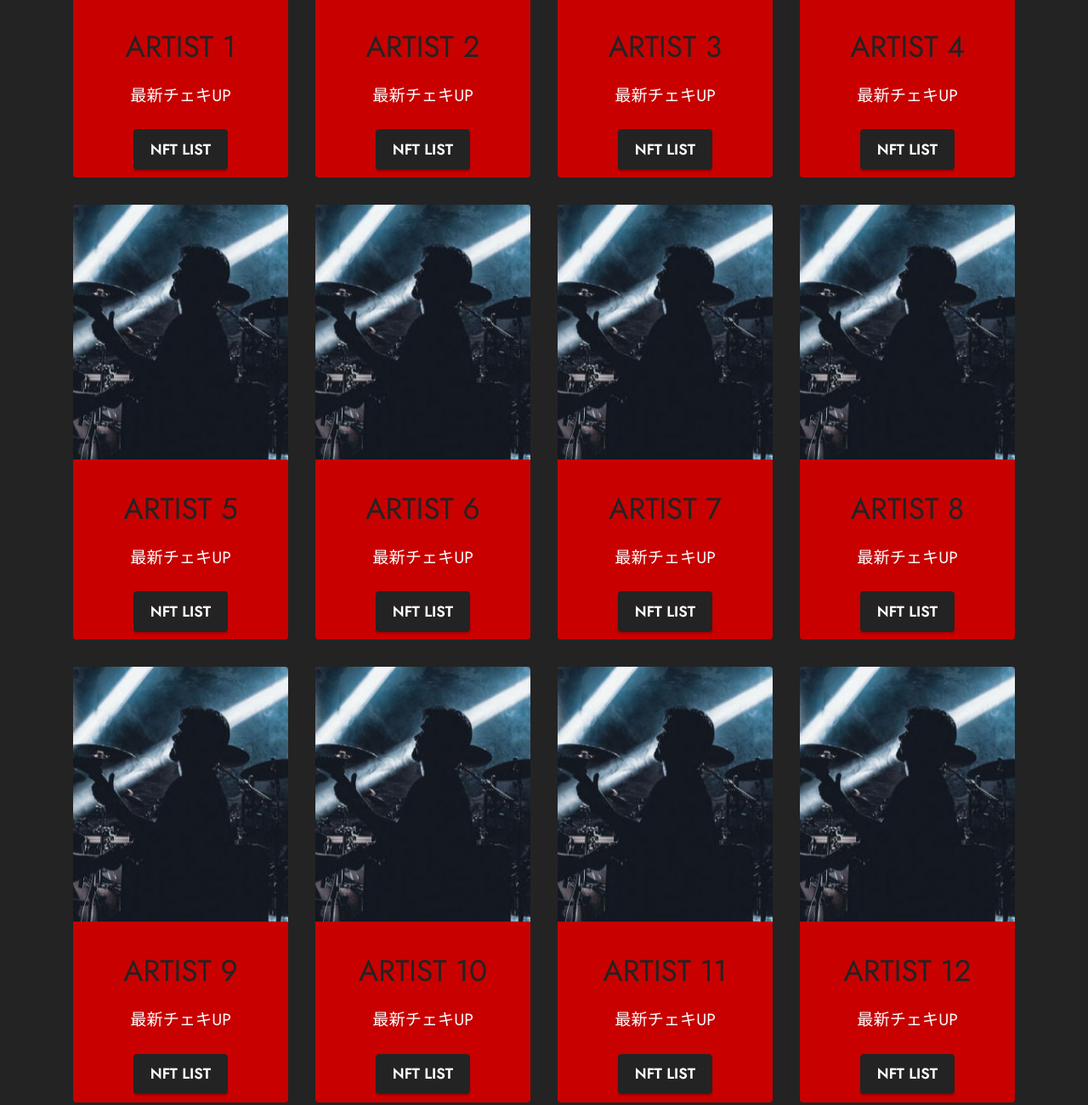
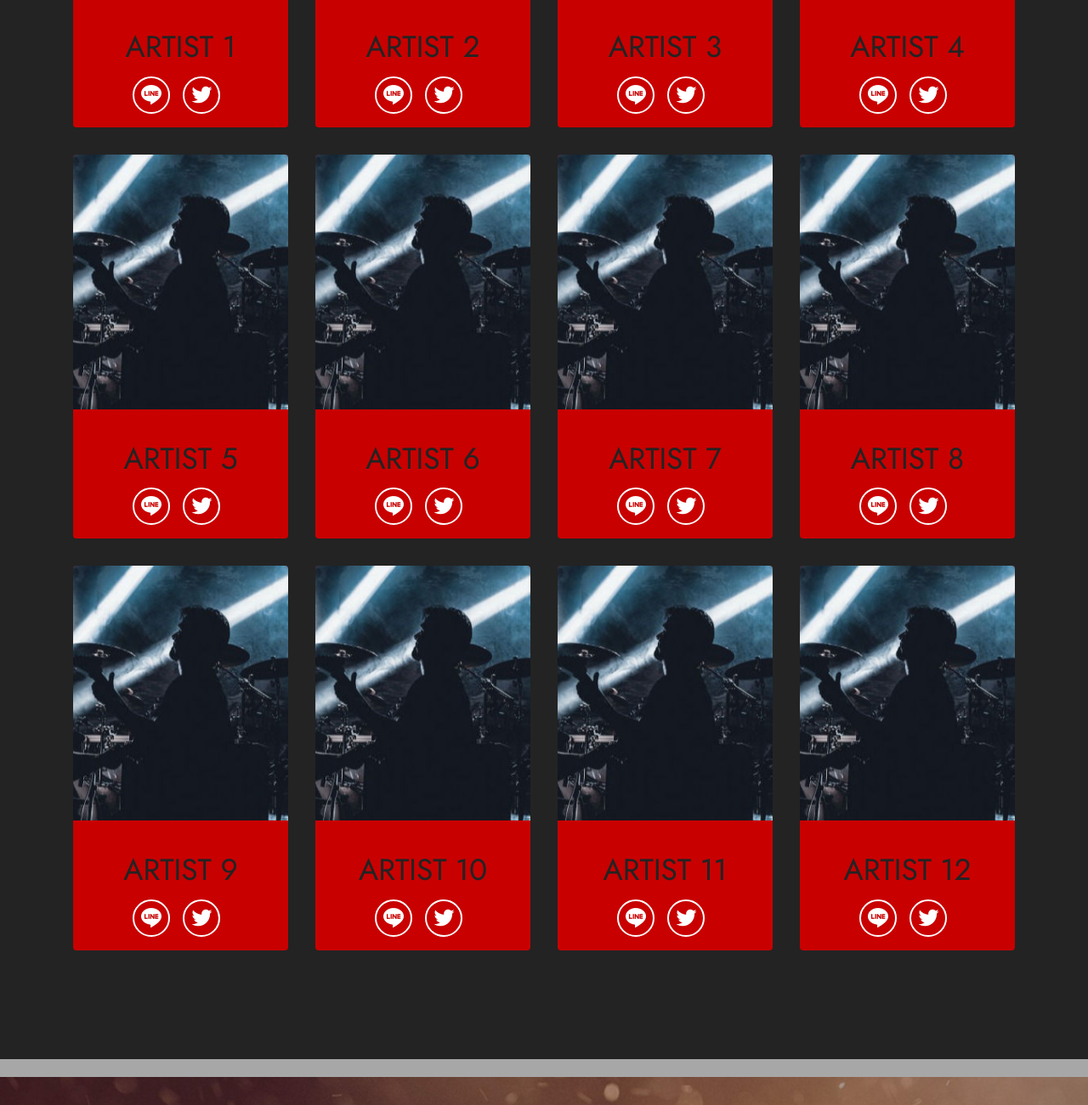
Before and after one commit to mljbando/visunavi_lp, a plain HTML site: page index.html in a window 1280 px wide. Shown: the part 2111-3412 px from the top of the page at 85% size. Drawn offline with Linux system fonts and the light colour scheme; files whose address does not match are found by name.

Commit message:
ソース修正

```diff
--- a/index.html
+++ b/index.html
@@ -229,10 +229,21 @@
                         <img src="assets/images/mbr-317x317.jpg" alt="" title="" data-slide-to="0" data-bs-slide-to="0">
                     </div>
                     <div class="item-content">
-                        <h5 class="item-title mbr-fonts-style display-5"><a href="http://www.visunavi.com/artist/" class="text-black" target="_blank">ARTIST 1</a></h5>
+                        <h5 class="item-title mbr-fonts-style display-5"><a href="http://www.visunavi.com/artistnftlist_sample/" class="text-black" target="_blank">ARTIST 1</a></h5>
 
-                        <p class="mbr-text mbr-fonts-style mt-3 display-7">最新チェキUP</p>
-                    <div class="mbr-section-btn card-btn align-center"><a class="btn btn-black display-4" href="page1.html">NFT LIST</a></div>
+                        <div class="social-row display-7">
+                            <div class="soc-item">
+                                <a href="" target="_blank">
+                                    <span class="mbr-iconfont socicon socicon-line"></span>
+                                </a>
+                            </div>
+                            <div class="soc-item">
+                                <a href="https://twitter.com/visunavi" target="_blank">
+                                    <span class="mbr-iconfont socicon socicon-twitter"></span>
+                                </a>
+                            </div>
+                        </div>
+
                     </div>
 
                 </div>
@@ -244,10 +255,22 @@
                         <img src="assets/images/mbr-317x317.jpg" alt="" title="" data-slide-to="0" data-bs-slide-to="0">
                     </div>
                     <div class="item-content">
-                        <h5 class="item-title mbr-fonts-style display-5"><a href="http://www.visunavi.com/artist/" class="text-black" target="_blank">ARTIST 2</a></h5>
+                        <h5 class="item-title mbr-fonts-style display-5"><a href="http://www.visunavi.com/artistnftlist_sample/" class="text-black" target="_blank">ARTIST 2</a></h5>
 
-                        <p class="mbr-text mbr-fonts-style mt-3 display-7">最新チェキUP</p>
-                    <div class="mbr-section-btn card-btn align-center"><a class="btn btn-black display-4" href="page1.html">NFT LIST</a></div>
+
+                        <div class="social-row display-7">
+                            <div class="soc-item">
+                                <a href="" target="_blank">
+                                    <span class="mbr-iconfont socicon socicon-line"></span>
+                                </a>
+                            </div>
+                            <div class="soc-item">
+                                <a href="https://twitter.com/visunavi" target="_blank">
+                                    <span class="mbr-iconfont socicon socicon-twitter"></span>
+                                </a>
+                            </div>
+                        </div>
+
                     </div>
 
                 </div>
@@ -259,10 +282,22 @@
                         <img src="assets/images/mbr-317x317.jpg" alt="" title="" data-slide-to="0" data-bs-slide-to="0">
                     </div>
                     <div class="item-content">
-                        <h5 class="item-title mbr-fonts-style display-5"><a href="http://www.visunavi.com/artist/" class="text-black" target="_blank">ARTIST 3</a></h5>
+                        <h5 class="item-title mbr-fonts-style display-5"><a href="http://www.visunavi.com/artistnftlist_sample/" class="text-black" target="_blank">ARTIST 3</a></h5>
 
-                        <p class="mbr-text mbr-fonts-style mt-3 display-7">最新チェキUP</p>
-                    <div class="mbr-section-btn card-btn align-center"><a class="btn btn-black display-4" href="page1.html">NFT LIST</a></div>
+
+                        <div class="social-row display-7">
+                            <div class="soc-item">
+                                <a href="" target="_blank">
+                                    <span class="mbr-iconfont socicon socicon-line"></span>
+                                </a>
+                            </div>
+                            <div class="soc-item">
+                                <a href="https://twitter.com/visunavi" target="_blank">
+                                    <span class="mbr-iconfont socicon socicon-twitter"></span>
+                                </a>
+                            </div>
+                        </div>
+
                     </div>
 
                 </div>
@@ -274,10 +309,22 @@
                         <img src="assets/images/mbr-317x317.jpg" alt="" title="" data-slide-to="0" data-bs-slide-to="0">
                     </div>
                     <div class="item-content">
-                        <h5 class="item-title mbr-fonts-style display-5"><a href="http://www.visunavi.com/artist/" class="text-black" target="_blank">ARTIST 4</a></h5>
+                        <h5 class="item-title mbr-fonts-style display-5"><a href="http://www.visunavi.com/artistnftlist_sample/" class="text-black" target="_blank">ARTIST 4</a></h5>
 
-                        <p class="mbr-text mbr-fonts-style mt-3 display-7">最新チェキUP</p>
-                    <div class="mbr-section-btn card-btn align-center"><a class="btn btn-black display-4" href="page1.html">NFT LIST</a></div>
+
+                        <div class="social-row display-7">
+                            <div class="soc-item">
+                                <a href="" target="_blank">
+                                    <span class="mbr-iconfont socicon socicon-line"></span>
+                                </a>
+                            </div>
+                            <div class="soc-item">
+                                <a href="https://twitter.com/visunavi" target="_blank">
+                                    <span class="mbr-iconfont socicon socicon-twitter"></span>
+                                </a>
+                            </div>
+                        </div>
+
                     </div>
 
                 </div>
@@ -289,10 +336,22 @@
                         <img src="assets/images/mbr-317x317.jpg" alt="" title="" data-slide-to="0" data-bs-slide-to="0">
                     </div>
                     <div class="item-content">
-                        <h5 class="item-title mbr-fonts-style display-5"><a href="http://www.visunavi.com/artist/" class="text-black" target="_blank">ARTIST 5</a></h5>
+                        <h5 class="item-title mbr-fonts-style display-5"><a href="http://www.visunavi.com/artistnftlist_sample/" class="text-black" target="_blank">ARTIST 5</a></h5>
 
-                        <p class="mbr-text mbr-fonts-style mt-3 display-7">最新チェキUP</p>
-                    <div class="mbr-section-btn card-btn align-center"><a class="btn btn-black display-4" href="page1.html">NFT LIST</a></div>
+
+                        <div class="social-row display-7">
+                            <div class="soc-item">
+                                <a href="" target="_blank">
+                                    <span class="mbr-iconfont socicon socicon-line"></span>
+                                </a>
+                            </div>
+                            <div class="soc-item">
+                                <a href="https://twitter.com/visunavi" target="_blank">
+                                    <span class="mbr-iconfont socicon socicon-twitter"></span>
+                                </a>
+                            </div>
+                        </div>
+
                     </div>
 
                 </div>
@@ -304,10 +363,22 @@
                         <img src="assets/images/mbr-317x317.jpg" alt="" title="" data-slide-to="0" data-bs-slide-to="0">
                     </div>
                     <div class="item-content">
-                        <h5 class="item-title mbr-fonts-style display-5"><a href="http://www.visunavi.com/artist/" class="text-black" target="_blank">ARTIST 6</a></h5>
+                        <h5 class="item-title mbr-fonts-style display-5"><a href="http://www.visunavi.com/artistnftlist_sample/" class="text-black" target="_blank">ARTIST 6</a></h5>
 
-                        <p class="mbr-text mbr-fonts-style mt-3 display-7">最新チェキUP</p>
-                    <div class="mbr-section-btn card-btn align-center"><a class="btn btn-black display-4" href="page1.html">NFT LIST</a></div>
+
+                        <div class="social-row display-7">
+                            <div class="soc-item">
+                                <a href="" target="_blank">
+                                    <span class="mbr-iconfont socicon socicon-line"></span>
+                                </a>
+                            </div>
+                            <div class="soc-item">
+                                <a href="https://twitter.com/visunavi" target="_blank">
+                                    <span class="mbr-iconfont socicon socicon-twitter"></span>
+                                </a>
+                            </div>
+                        </div>
+
                     </div>
 
                 </div>
@@ -319,10 +390,22 @@
                         <img src="assets/images/mbr-317x317.jpg" alt="" title="" data-slide-to="0" data-bs-slide-to="0">
                     </div>
                     <div class="item-content">
-                        <h5 class="item-title mbr-fonts-style display-5"><a href="http://www.visunavi.com/artist/" class="text-black" target="_blank">ARTIST 7</a></h5>
+                        <h5 class="item-title mbr-fonts-style display-5"><a href="http://www.visunavi.com/artistnftlist_sample/" class="text-black" target="_blank">ARTIST 7</a></h5>
 
-                        <p class="mbr-text mbr-fonts-style mt-3 display-7">最新チェキUP</p>
-                    <div class="mbr-section-btn card-btn align-center"><a class="btn btn-black display-4" href="page1.html">NFT LIST</a></div>
+
+                        <div class="social-row display-7">
+                            <div class="soc-item">
+                                <a href="" target="_blank">
+                                    <span class="mbr-iconfont socicon socicon-line"></span>
+                                </a>
+                            </div>
+                            <div class="soc-item">
+                                <a href="https://twitter.com/visunavi" target="_blank">
+                                    <span class="mbr-iconfont socicon socicon-twitter"></span>
+                                </a>
+                            </div>
+                        </div>
+
                     </div>
 
                 </div>
@@ -334,10 +417,22 @@
                         <img src="assets/images/mbr-317x317.jpg" alt="" title="" data-slide-to="0" data-bs-slide-to="0">
                     </div>
                     <div class="item-content">
-                        <h5 class="item-title mbr-fonts-style display-5"><a href="http://www.visunavi.com/artist/" class="text-black" target="_blank">ARTIST 8</a></h5>
+                        <h5 class="item-title mbr-fonts-style display-5"><a href="http://www.visunavi.com/artistnftlist_sample/" class="text-black" target="_blank">ARTIST 8</a></h5>
 
-                        <p class="mbr-text mbr-fonts-style mt-3 display-7">最新チェキUP</p>
-                    <div class="mbr-section-btn card-btn align-center"><a class="btn btn-black display-4" href="page1.html">NFT LIST</a></div>
+
+                        <div class="social-row display-7">
+                            <div class="soc-item">
+                                <a href="" target="_blank">
+                                    <span class="mbr-iconfont socicon socicon-line"></span>
+                                </a>
+                            </div>
+                            <div class="soc-item">
+                                <a href="https://twitter.com/visunavi" target="_blank">
+                                    <span class="mbr-iconfont socicon socicon-twitter"></span>
+                                </a>
+                            </div>
+                        </div>
+
                     </div>
 
                 </div>
@@ -349,10 +444,22 @@
                         <img src="assets/images/mbr-317x317.jpg" alt="" title="" data-slide-to="0" data-bs-slide-to="0">
                     </div>
                     <div class="item-content">
-                        <h5 class="item-title mbr-fonts-style display-5"><a href="http://www.visunavi.com/artist/" class="text-black" target="_blank">ARTIST 9</a></h5>
+                        <h5 class="item-title mbr-fonts-style display-5"><a href="http://www.visunavi.com/artistnftlist_sample/" class="text-black" target="_blank">ARTIST 9</a></h5>
 
-                        <p class="mbr-text mbr-fonts-style mt-3 display-7">最新チェキUP</p>
-                    <div class="mbr-section-btn card-btn align-center"><a class="btn btn-black display-4" href="page1.html">NFT LIST</a></div>
+
+                        <div class="social-row display-7">
+                            <div class="soc-item">
+                                <a href="" target="_blank">
+                                    <span class="mbr-iconfont socicon socicon-line"></span>
+                                </a>
+                            </div>
+                            <div class="soc-item">
+                                <a href="https://twitter.com/visunavi" target="_blank">
+                                    <span class="mbr-iconfont socicon socicon-twitter"></span>
+                                </a>
+                            </div>
+                        </div>
+
                     </div>
 
                 </div>
@@ -364,10 +471,22 @@
                         <img src="assets/images/mbr-317x317.jpg" alt="" title="" data-slide-to="0" data-bs-slide-to="0">
                     </div>
                     <div class="item-content">
-                        <h5 class="item-title mbr-fonts-style display-5"><a href="http://www.visunavi.com/artist/" class="text-black" target="_blank">ARTIST 10</a></h5>
+                        <h5 class="item-title mbr-fonts-style display-5"><a href="http://www.visunavi.com/artistnftlist_sample/" class="text-black" target="_blank">ARTIST 10</a></h5>
 
-                        <p class="mbr-text mbr-fonts-style mt-3 display-7">最新チェキUP</p>
-                    <div class="mbr-section-btn card-btn align-center"><a class="btn btn-black display-4" href="page1.html">NFT LIST</a></div>
+
+                        <div class="social-row display-7">
+                            <div class="soc-item">
+                                <a href="" target="_blank">
+                                    <span class="mbr-iconfont socicon socicon-line"></span>
+                                </a>
+                            </div>
+                            <div class="soc-item">
+                                <a href="https://twitter.com/visunavi" target="_blank">
+                                    <span class="mbr-iconfont socicon socicon-twitter"></span>
+                                </a>
+                            </div>
+                        </div>
+
                     </div>
 
                 </div>
@@ -379,10 +498,22 @@
                         <img src="assets/images/mbr-317x317.jpg" alt="" title="" data-slide-to="0" data-bs-slide-to="0">
                     </div>
                     <div class="item-content">
-                        <h5 class="item-title mbr-fonts-style display-5"><a href="http://www.visunavi.com/artist/" class="text-black" target="_blank">ARTIST 11</a></h5>
+                        <h5 class="item-title mbr-fonts-style display-5"><a href="http://www.visunavi.com/artistnftlist_sample/" class="text-black" target="_blank">ARTIST 11</a></h5>
 
-                        <p class="mbr-text mbr-fonts-style mt-3 display-7">最新チェキUP</p>
-                    <div class="mbr-section-btn card-btn align-center"><a class="btn btn-black display-4" href="page1.html">NFT LIST</a></div>
+
+                        <div class="social-row display-7">
+                            <div class="soc-item">
+                                <a href="" target="_blank">
+                                    <span class="mbr-iconfont socicon socicon-line"></span>
+                                </a>
+                            </div>
+                            <div class="soc-item">
+                                <a href="https://twitter.com/visunavi" target="_blank">
+                                    <span class="mbr-iconfont socicon socicon-twitter"></span>
+                                </a>
+                            </div>
+                        </div>
+
                     </div>
 
                 </div>
@@ -394,10 +525,22 @@
                         <img src="assets/images/mbr-317x317.jpg" alt="" title="" data-slide-to="0" data-bs-slide-to="0">
                     </div>
                     <div class="item-content">
-                        <h5 class="item-title mbr-fonts-style display-5"><a href="http://www.visunavi.com/artist/" class="text-black" target="_blank">ARTIST 12</a></h5>
+                        <h5 class="item-title mbr-fonts-style display-5"><a href="http://www.visunavi.com/artistnftlist_sample/" class="text-black" target="_blank">ARTIST 12</a></h5>
 
-                        <p class="mbr-text mbr-fonts-style mt-3 display-7">最新チェキUP</p>
-                    <div class="mbr-section-btn card-btn align-center"><a class="btn btn-black display-4" href="page1.html">NFT LIST</a></div>
+
+                        <div class="social-row display-7">
+                            <div class="soc-item">
+                                <a href="" target="_blank">
+                                    <span class="mbr-iconfont socicon socicon-line"></span>
+                                </a>
+                            </div>
+                            <div class="soc-item">
+                                <a href="https://twitter.com/visunavi" target="_blank">
+                                    <span class="mbr-iconfont socicon socicon-twitter"></span>
+                                </a>
+                            </div>
+                        </div>
+
                     </div>
 
                 </div>
```
